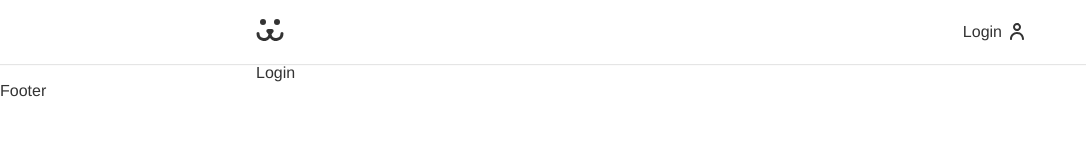
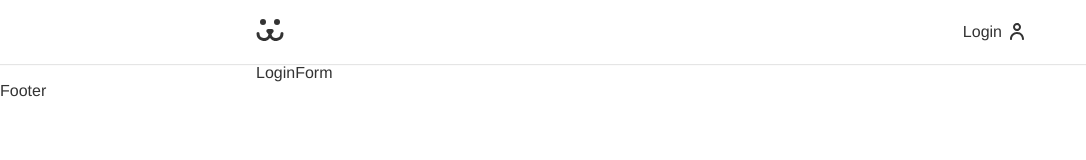
Before and after one commit to cafecomlucas/origamidDogsReactWeb, a React (Vite) app: page /login in a window 1280 px wide. Shown: the top 160 px of the page, without its empty margins (0-1086 px from the left). Built offline with nearby package versions, Linux system fonts and the light colour scheme.

Commit message:
Configuração das rotas de Login | Correção na config de rotas no App

```diff
--- a/src/App.jsx
+++ b/src/App.jsx
@@ -10,8 +10,8 @@ const App = () => {
     <BrowserRouter>
       <Header />
       <Routes>
-        <Route path="/" Component={Home} />
-        <Route path="login" Component={Login} />
+        <Route path="/" element={<Home />} />
+        <Route path="login/*" element={<Login />} />
       </Routes>
       <Footer />
     </BrowserRouter>
--- a/src/Components/Login/Login.jsx
+++ b/src/Components/Login/Login.jsx
@@ -1,5 +1,20 @@
+import { Route, Routes } from 'react-router-dom';
+import LoginForm from './LoginForm';
+import LoginNewUser from './LoginNewUser';
+import LoginRecoveryPassword from './LoginRecoveryPassword';
+import LoginResetPassword from './LoginResetPassword';
+
 const Login = () => {
-  return <div className="container">Login</div>;
+  return (
+    <div className="container">
+      <Routes>
+        <Route path="/" element={<LoginForm />} />
+        <Route path="new" element={<LoginNewUser />} />
+        <Route path="recovery-password" element={<LoginRecoveryPassword />} />
+        <Route path="reset-password" element={<LoginResetPassword />} />
+      </Routes>
+    </div>
+  );
 };
 
 export default Login;
--- /dev/null
+++ b/src/Components/Login/LoginForm.jsx
@@ -0,0 +1,5 @@
+const LoginForm = () => {
+  return <div>LoginForm</div>;
+};
+
+export default LoginForm;
--- /dev/null
+++ b/src/Components/Login/LoginNewUser.jsx
@@ -0,0 +1,5 @@
+const LoginNewUser = () => {
+  return <div>LoginNewUser</div>;
+};
+
+export default LoginNewUser;
--- /dev/null
+++ b/src/Components/Login/LoginRecoveryPassword.jsx
@@ -0,0 +1,5 @@
+const LoginRecoveryPassword = () => {
+  return <div>LoginRecoveryPassword</div>;
+};
+
+export default LoginRecoveryPassword;
--- /dev/null
+++ b/src/Components/Login/LoginResetPassword.jsx
@@ -0,0 +1,5 @@
+const LoginResetPassword = () => {
+  return <div>LoginResetPassword</div>;
+};
+
+export default LoginResetPassword;
```
Also changed, not shown: 1 other file (tests, documents, lock files or other folders).
